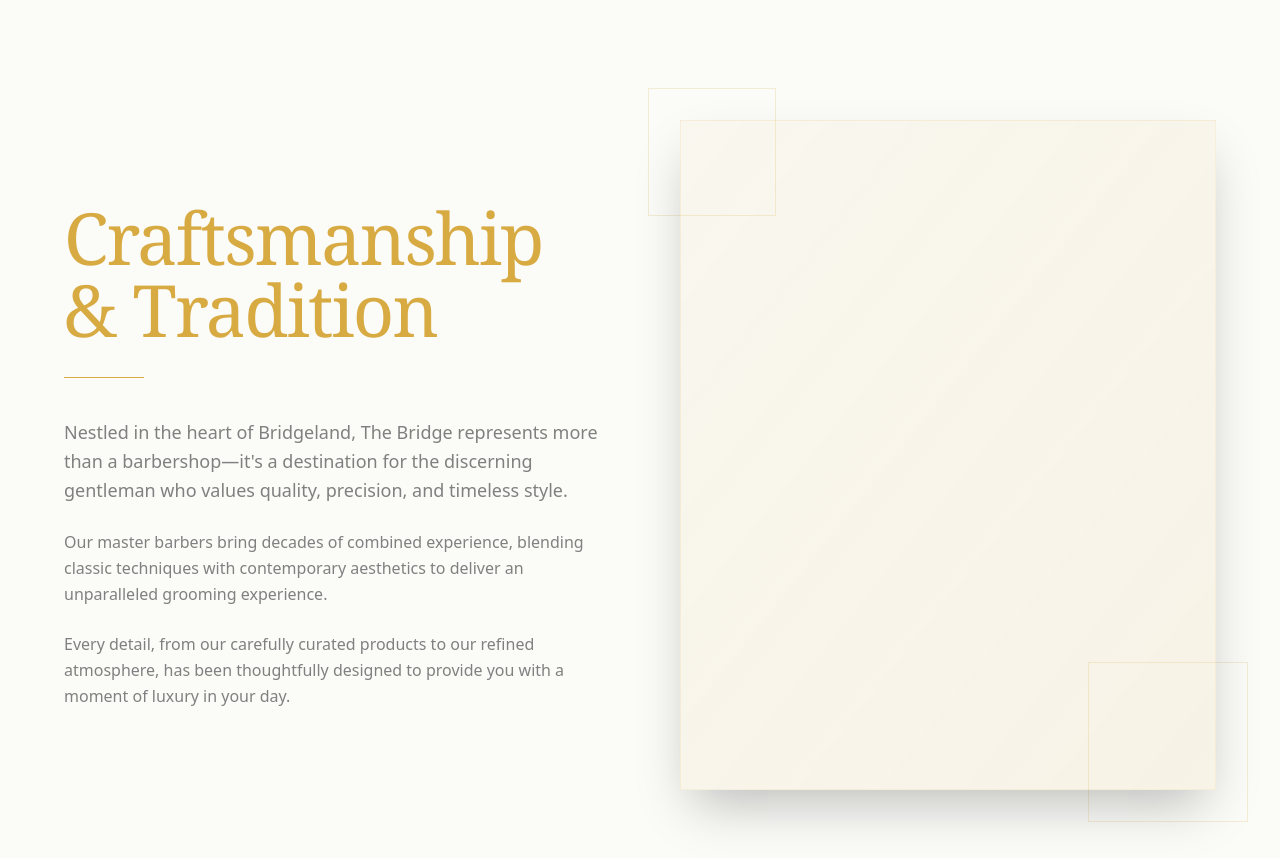
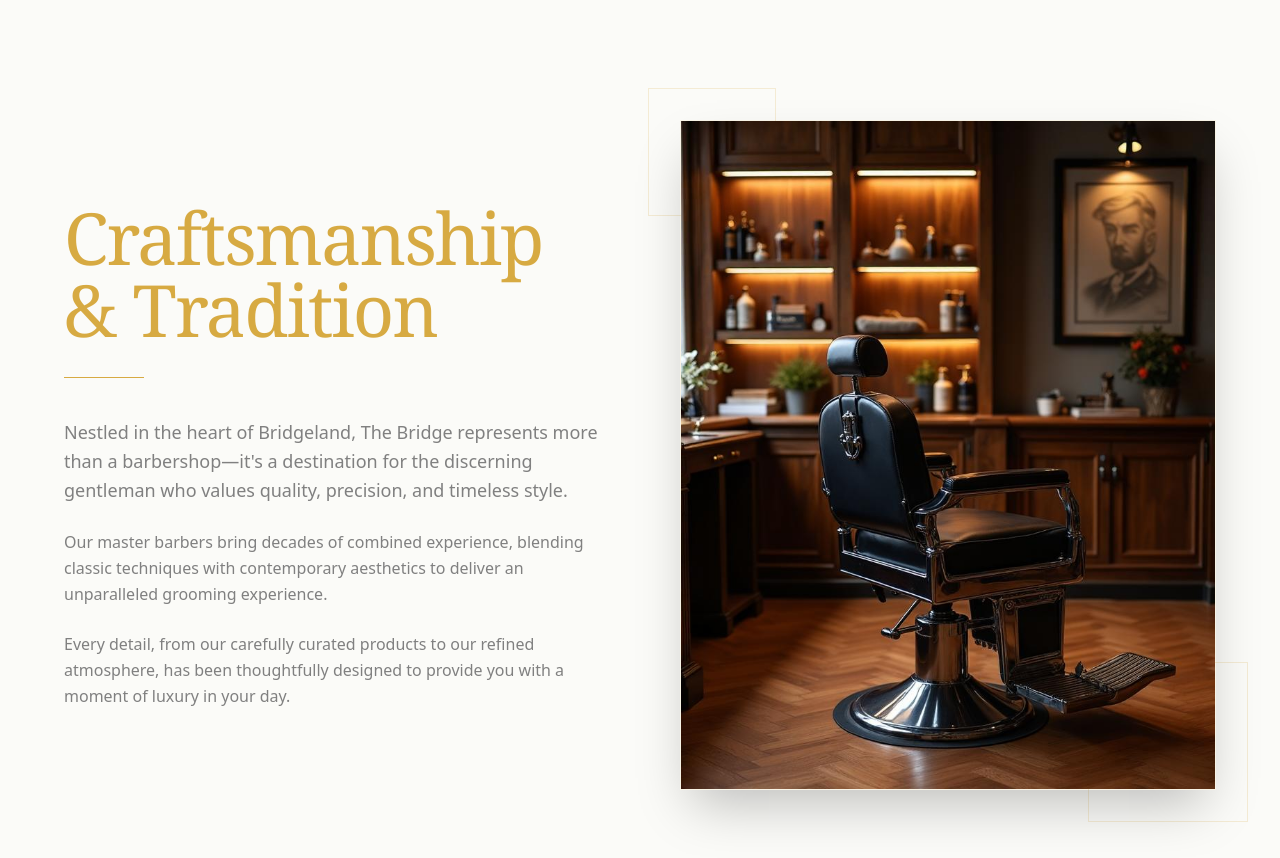
Before and after one commit to Bwillia13x/art-vista-studio, a React (Vite) app: page / in a window 1280 px wide. Shown: the part 840-1698 px from the top of the page. Built offline with nearby package versions, Linux system fonts and the light colour scheme; the HTML template or start-up script is replaced by a standard one.

Commit message:
Add photo to section

```diff
--- a/src/components/About.tsx
+++ b/src/components/About.tsx
@@ -1,4 +1,5 @@
 import { useEffect, useRef, useState } from "react";
+import barbershopImage from "@/assets/barbershop-interior.jpg";
 
 export default function About() {
   const [isVisible, setIsVisible] = useState(false);
@@ -49,7 +50,12 @@ export default function About() {
           <div
             className={`relative transition-all duration-1000 delay-300 ${isVisible ? "opacity-100 translate-x-0" : "opacity-0 translate-x-8"}`}
           >
-            <div className="aspect-[4/5] rounded-sm relative overflow-hidden border border-primary/10 shadow-2xl group bg-gradient-to-br from-primary/5 to-primary/10">
+            <div className="aspect-[4/5] rounded-sm relative overflow-hidden border border-primary/10 shadow-2xl group">
+              <img
+                src={barbershopImage}
+                alt="Luxury barbershop interior showcasing traditional craftsmanship"
+                className="w-full h-full object-cover transition-transform duration-700 group-hover:scale-105"
+              />
               <div className="absolute inset-0 bg-gradient-to-t from-black/40 via-transparent to-transparent opacity-0 group-hover:opacity-100 transition-opacity duration-500" />
             </div>
             <div
```
Also changed, not shown: src/assets/barbershop-interior.jpg (added).
